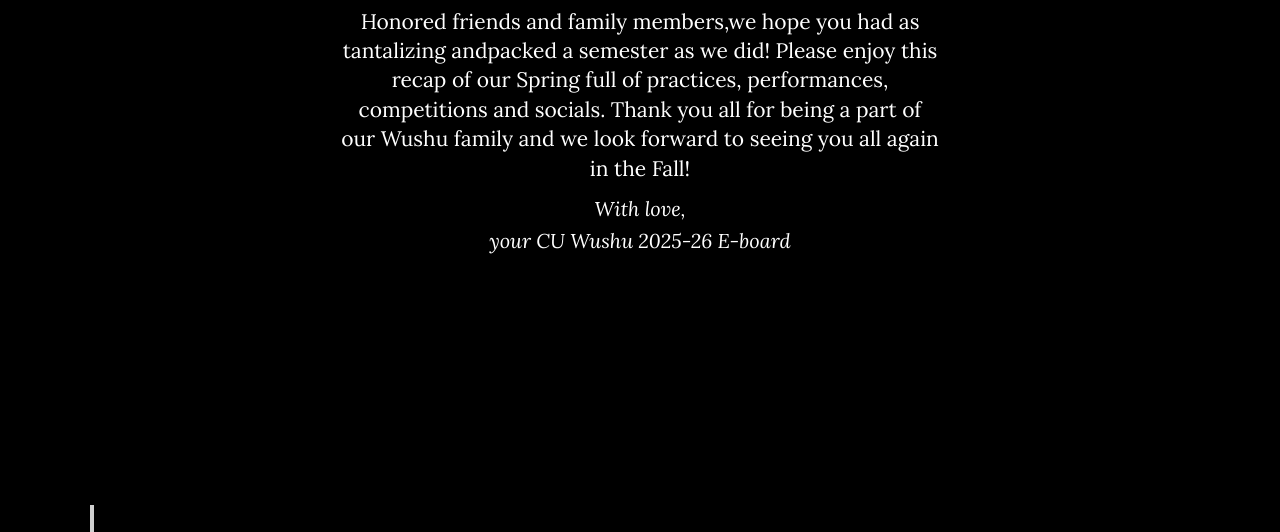
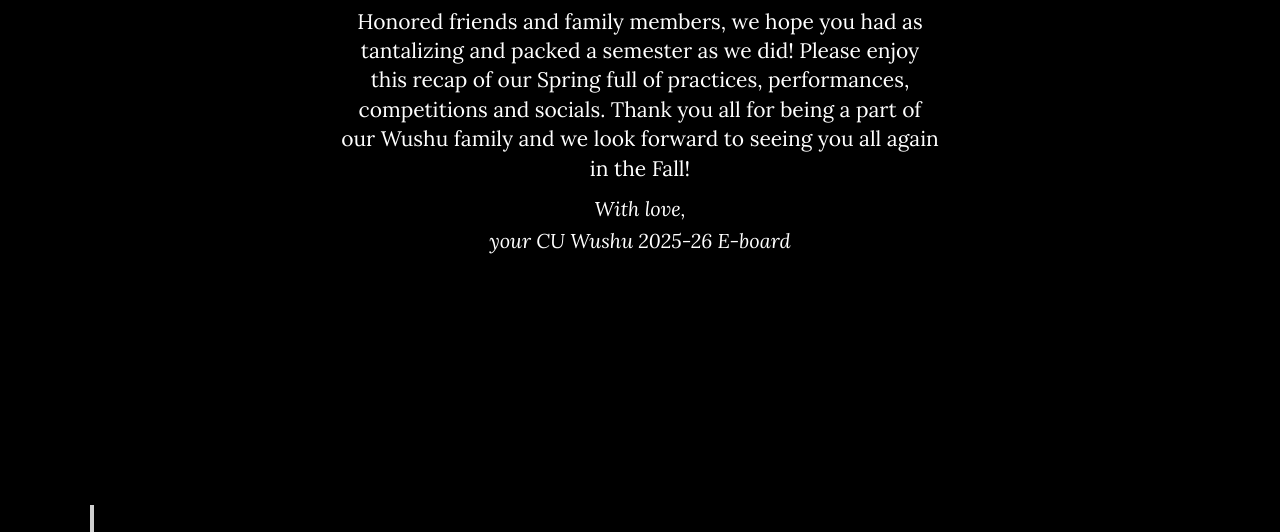
Before and after one commit to javaapplesauce/ColumbiaWushuWebsite, a plain HTML site: page newsletter.html in a window 1280 px wide. Shown: the part 245-777 px from the top of the page. Drawn offline with nearby package versions, Linux system fonts and the light colour scheme.

Commit message:
missed spaces..

```diff
--- a/newsletter.html
+++ b/newsletter.html
@@ -144,7 +144,7 @@
   <header class="letter-hero fade-in-section">
     <div class="container">
       <h1 style="font-size:2.6rem; margin-bottom:1rem;">Spring '25 Newsletter</h1>
-      <p class="lead" style="max-width:600px; margin:0 auto 1rem;">Honored friends and family members,we hope you had as tantalizing andpacked a semester as we did! Please enjoy this recap of our Spring full of practices, performances, competitions and socials. Thank you all for being a part of our Wushu family and we look forward to seeing you all again in the Fall!</p>
+      <p class="lead" style="max-width:600px; margin:0 auto 1rem;">Honored friends and family members, we hope you had as tantalizing and packed a semester as we did! Please enjoy this recap of our Spring full of practices, performances, competitions and socials. Thank you all for being a part of our Wushu family and we look forward to seeing you all again in the Fall!</p>
       <p style="font-style:italic;">With love,<br>your CU Wushu 2025-26 E-board</p>
     </div>
   </header>
```
